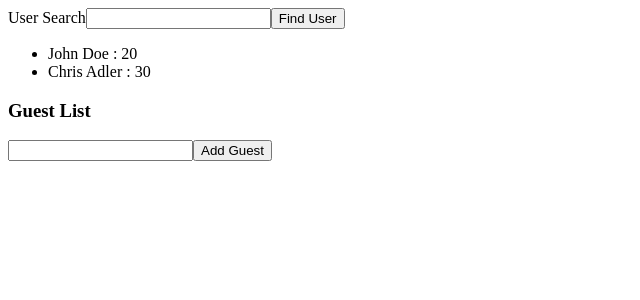
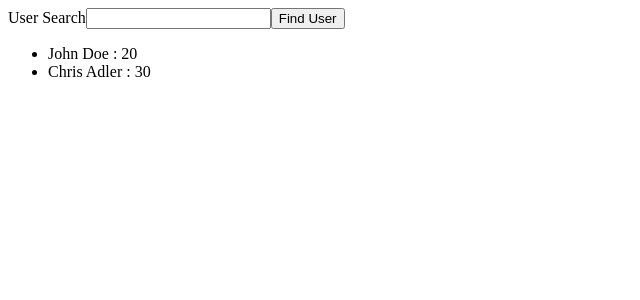
Before and after one commit to Jeff-Adler/first_react_TS_app, a React (Create React App) app: page / in a window 1280 px wide. Shown: the top 300 px of the page, without its empty margins (0-640 px from the left). Built offline with nearby package versions, Linux system fonts and the light colour scheme.

Commit message:
eliminated guestlist from index

```diff
--- a/src/index.tsx
+++ b/src/index.tsx
@@ -1,12 +1,11 @@
 import ReactDOM from 'react-dom';
 import GuestList from './state/GuestList';
-import { UserSearch } from './state/UserSearch'
+import { UserSearch } from './state/UserSearch';
 
 const App = () => {
   return (
     <div>
       <UserSearch />
-      <GuestList />
     </div>
   );
 };
```
Also changed, not shown: src/refs/UserSearch.tsx (+9 -1 lines).
